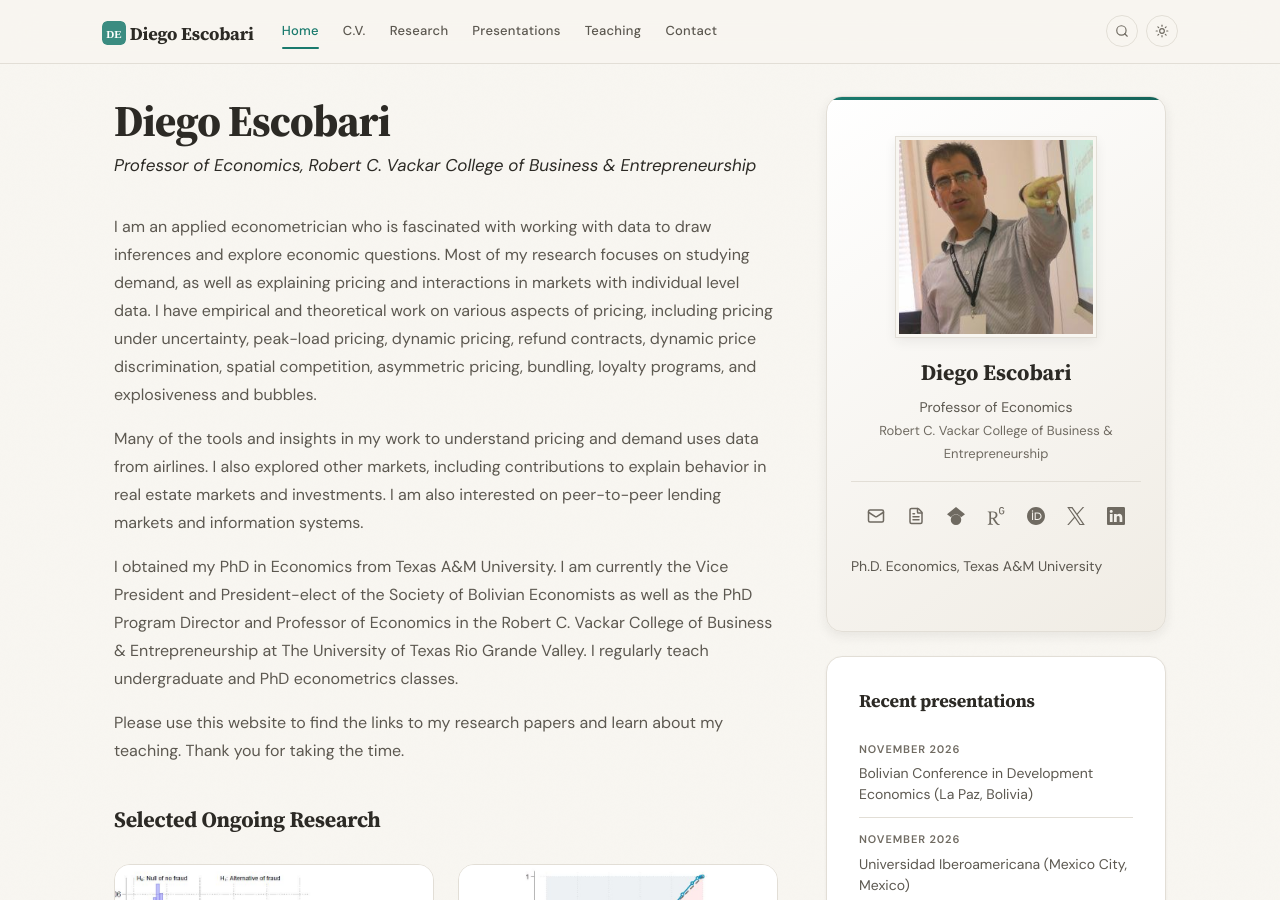
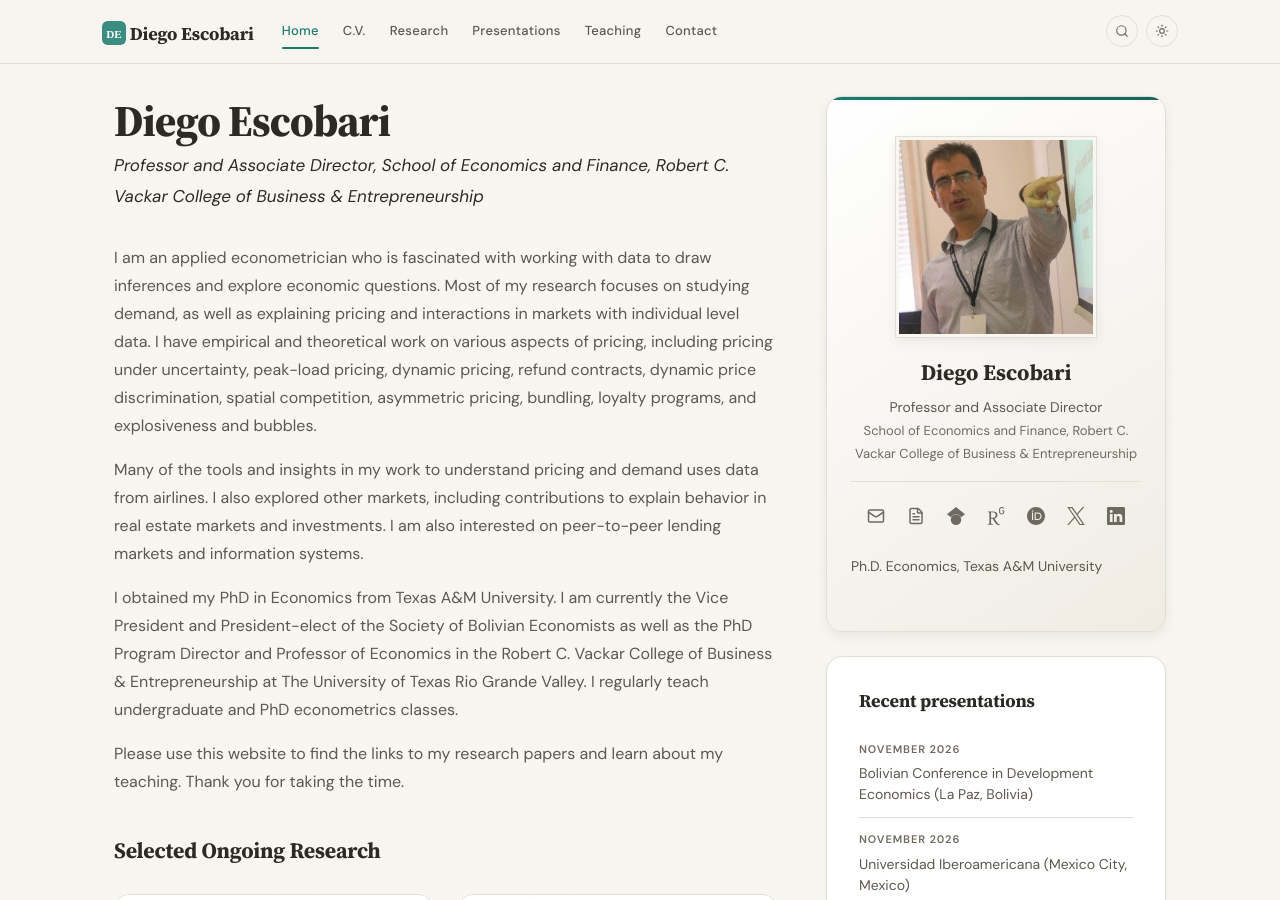
Before and after one commit to diegoescobari/diegoescobari.github.io, a Jekyll site: the page built from _pages/home.md, in a window 1280 px wide and 900 px high. Built offline with Jekyll 4.4.1, drawn with Linux system fonts in a browser that asks for light colours; a style sheet for code colours, icons or effects is not loaded; some of the changed text lies outside the part shown.

Commit message:
_config.yml

```diff
--- a/_config.yml
+++ b/_config.yml
@@ -2,8 +2,8 @@
 # STEP 1: Your Identity (required)
 # ============================================================
 name: "Diego Escobari"
-title: "Professor of Economics"
-institution: "Robert C. Vackar College of Business & Entrepreneurship"
+title: "Professor and Associate Director"
+institution: "School of Economics and Finance, Robert C. Vackar College of Business & Entrepreneurship"
 email: diego.escobari@utrgv.edu
 photo: headshot.jpg  # place your photo in images/
 
```
